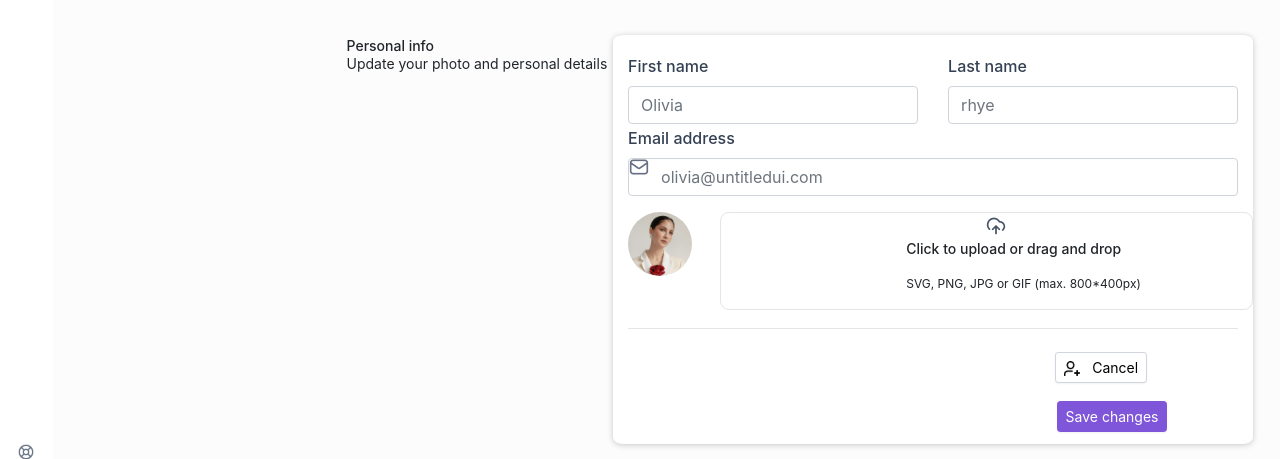
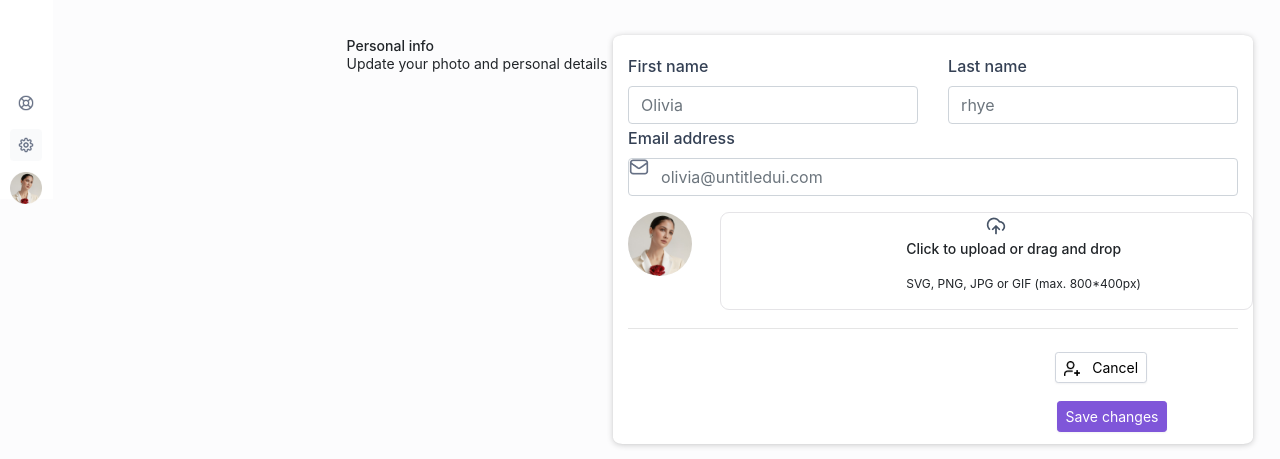
Before and after one commit to thespartonguru/Cogo_a_3, a plain HTML site: page index.html in a window 1280 px wide. Shown: the part 368-827 px from the top of the page. Drawn offline with nearby package versions, Linux system fonts and the light colour scheme.

Commit message:
nav bottom element fixed

```diff
--- a/index.html
+++ b/index.html
@@ -40,7 +40,7 @@
                             <img class="nav_buttons" src="./images/_Nav item button (4).png">
                             <img class="nav_buttons" src="./images/_Nav item button (5).png">
                         </div>
-                        <div clas="nav_bottom_elements" style="margin-top: 500px;">
+                        <div clas="nav_bottom_elements" style="margin-top: 151px;">
                             <img class="nav_bottom_button" src="./images/nav_bottom1.png">
                             <img class="nav_bottom_button" src="./images/nav_bottom2.png">
                             <img class="nav_bottom_button" src="./images/nav_avtar.png">
```
